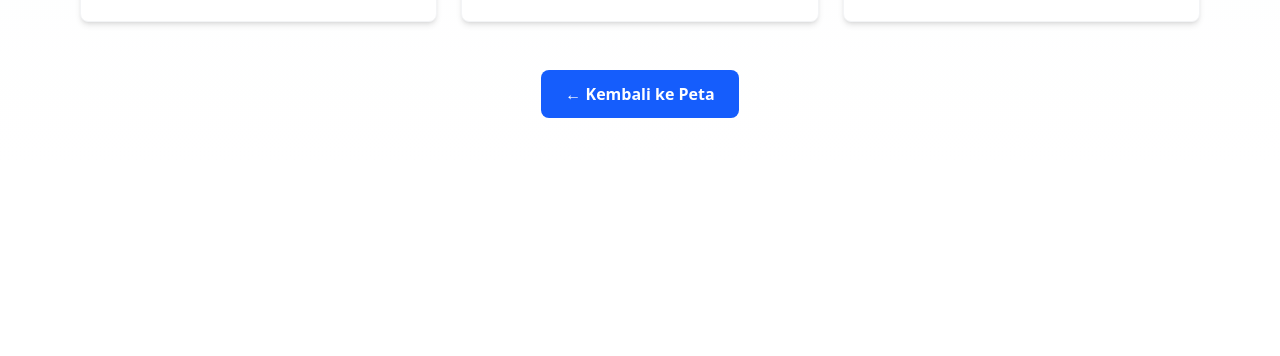
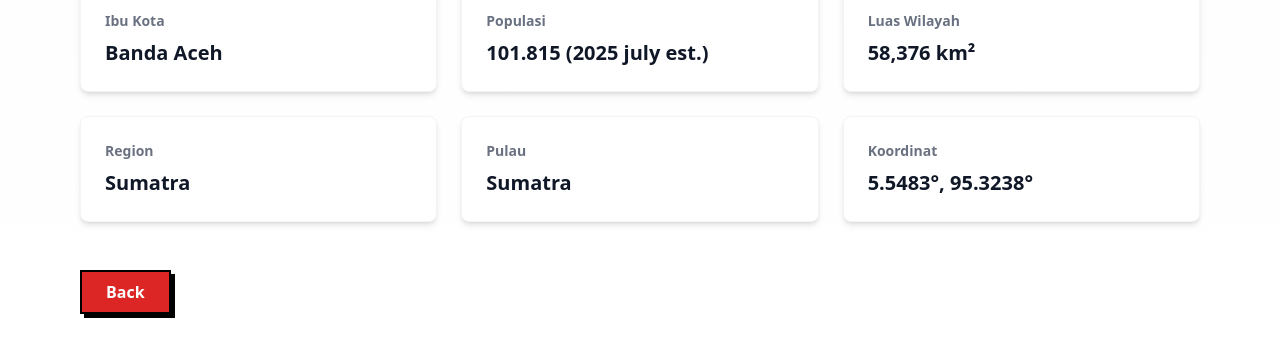
Before and after one commit to dimas292/nusantara, a Next.js app: page /provinsi/id-ac in a window 1280 px wide. Shown: the part 881-1237 px from the top of the page. Before the commit the page ends 1047 px from the top, so only its background shows below. Built offline with nearby package versions, Linux system fonts and the light colour scheme.

Commit message:
feat: Update ProvincePage layout and enhance button functionality

```diff
--- a/app/provinsi/[slug]/page.tsx
+++ b/app/provinsi/[slug]/page.tsx
@@ -2,6 +2,7 @@ import { Provinces } from "@/app/constant/provinsi";
 import { notFound } from "next/navigation";
 import Image from "next/image";
 import Link from "next/link";
+import { Button } from "@/components/ui/button";
 
 interface ProvincePageProps {
   params: Promise<{
@@ -45,13 +46,13 @@ export default async function ProvincePage({ params }: ProvincePageProps) {
 
   return (
     <div className="min-h-screen bg-gradient-to-b from-gray-50 to-white">
-      <div className="relative h-[400px] w-full overflow-hidden">
+      <div className="relative h-[600px] w-full overflow-hidden">
         {province.image_url && (
           <Image
             src={province.image_url}
             alt={province.title}
             fill
-            className="object-cover"
+            className="object-cover opacity-0/60 animate-fadeIn"
             priority
           />
         )}
@@ -154,14 +155,14 @@ export default async function ProvincePage({ params }: ProvincePageProps) {
             </div>
           )}
         </div>
-        <div className="text-center">
+        <Button className="bg-main text-white font-bold border-2 border-black shadow-shadow px-4 sm:px-6 text-sm sm:text-base">
           <Link
             href="/#map"
-            className="inline-block px-6 py-3 bg-blue-600 text-white font-semibold rounded-lg hover:bg-blue-700 transition-colors"
+            className=""
           >
-            ← Kembali ke Peta
+            Back
           </Link>
-        </div>
+        </Button>
       </div>
     </div>
   );
```
